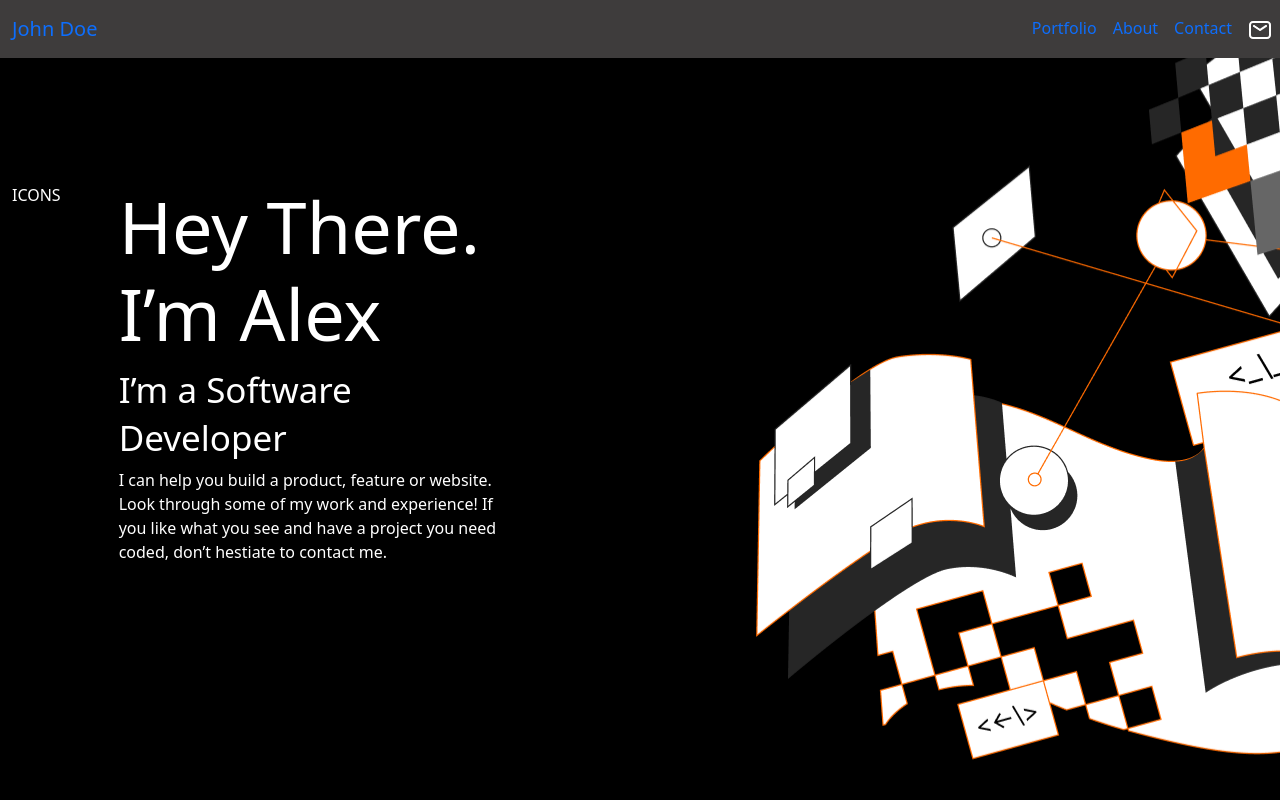
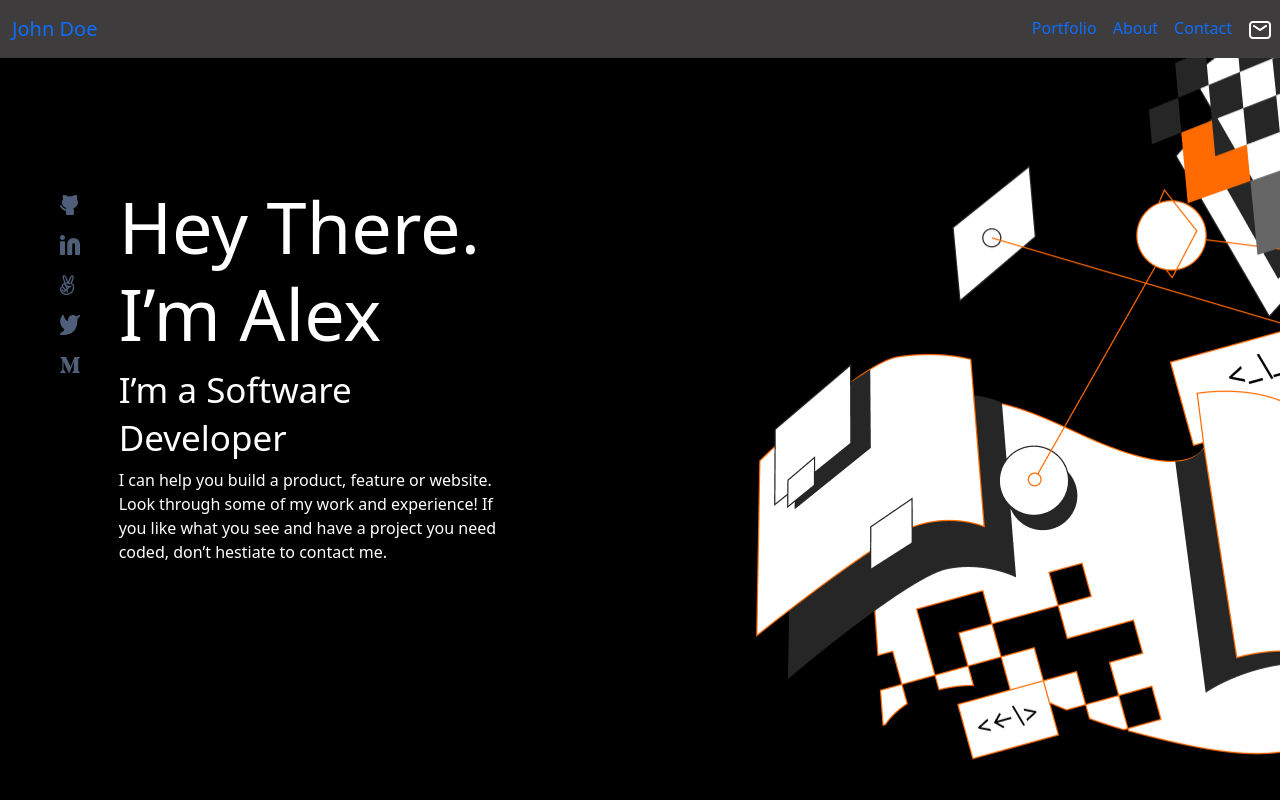
Before and after one commit to MattGomb/Microverse-bootstrap-week3-, a website: page index.html in a window 1280 px wide. Shown: the top 800 px of the page. Drawn offline with nearby package versions, Linux system fonts and the light colour scheme.

Commit message:
Add contact icons to top and bottom

```diff
--- a/index.html
+++ b/index.html
@@ -28,7 +28,13 @@
     <div class="container-fluid">
         <div class="row row-1">
           <div class="col-1 row1-col1">
-            ICONS
+            <ul>
+                <li class="border-0"><img src="/images/githubicon.svg" alt="github icon"></li>
+                <li class="border-0"><img src="/images/Linkedinicon.svg" alt="linked in icon"></li>
+                <li class="border-0"><img src="/images/angellyicon.svg" alt="angellist icon"></li>
+                <li class="border-0"><img src="/images/twittericon.svg" alt="twitter icon"></li>
+                <li class="border-0"><img src="/images/mediumicon.svg" alt="medium icon"></li>
+            </ul>
           </div>
           <div class="col-4 row1-col2">
             <h1 class="display-2">Hey There. I’m Alex
@@ -188,7 +194,13 @@
           </div>
         </div>
         <hr class="my-1">
-
+        <ul class="list-group list-group-horizontal d-flex justify-content-center">
+            <li class="list-group-item border-0"><img src="/images/githubicon.svg" alt="github icon"></li>
+            <li class="list-group-item border-0"><img src="/images/Linkedinicon.svg" alt="linked in icon"></li>
+            <li class="list-group-item border-0"><img src="/images/angellyicon.svg" alt="angellist icon"></li>
+            <li class="list-group-item border-0"><img src="/images/twittericon.svg" alt="twitter icon"></li>
+            <li class="list-group-item border-0"><img src="/images/mediumicon.svg" alt="medium icon"></li>
+        </ul>
     </div>
     <script src="https://cdn.jsdelivr.net/npm/bootstrap@5.0.2/dist/js/bootstrap.bundle.min.js" integrity="sha384-MrcW6ZMFYlzcLA8Nl+NtUVF0sA7MsXsP1UyJoMp4YLEuNSfAP+JcXn/tWtIaxVXM" crossorigin="anonymous"></script>
 </body>
```
